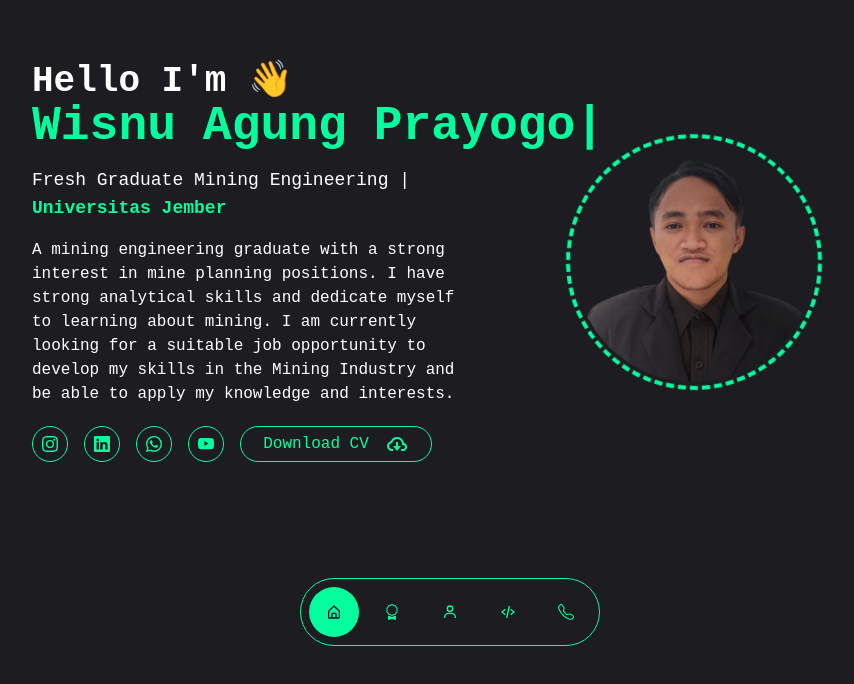
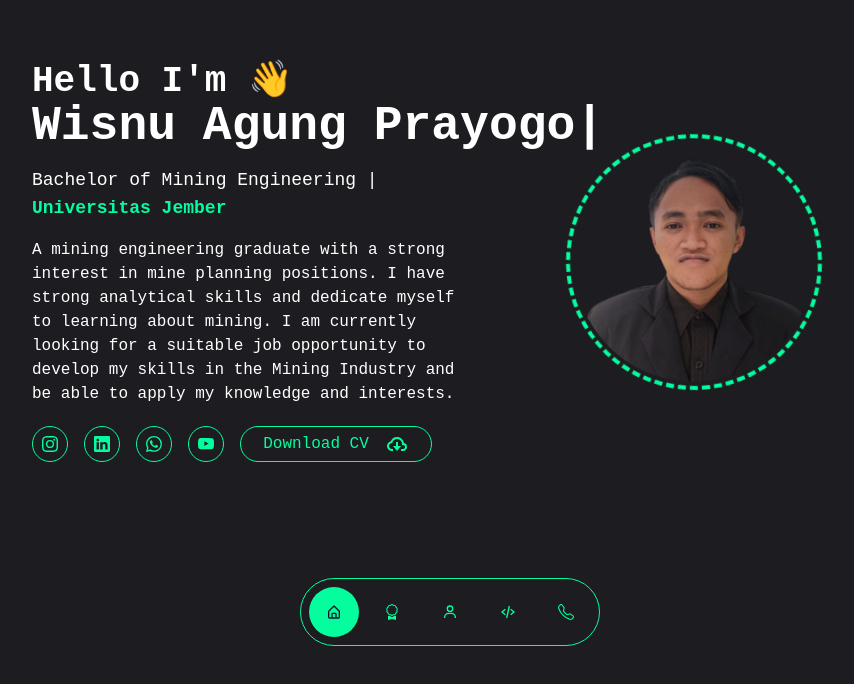
Before and after one commit to redmiii13/wisnu-agung, a React (Vite) app: page / in a window 1280 px wide. Shown: the part 138-822 px from the top of the page, without its empty margins (180-1034 px from the left). Built offline with nearby package versions, Linux system fonts and the light colour scheme.

Commit message:
Update Home.jsx

```diff
--- a/src/pages/Home.jsx
+++ b/src/pages/Home.jsx
@@ -18,7 +18,7 @@ export default function Home() {
       <div className="w-full lg:w-1/2 text-primary mb-10 lg:mb-0 order-2 lg:order-1">
         <h1 className="text-4xl font-semibold text-white">Hello I'm 👋 </h1>
         <span
-          className="inline-block text-4xl lg:text-5xl font-semibold text-primary text-left lg:text-right lg:whitespace-nowrap"
+          className="inline-block text-4xl lg:text-5xl font-semibold text-white text-left lg:text-right lg:whitespace-nowrap"
           style={{ wordSpacing: "-2px" }}
         >
           <TypeAnimation
@@ -31,7 +31,7 @@ export default function Home() {
         </span>
 
         <h2 className="text-lg font-base text-white lg:text-lg mt-4">
-          Fresh Graduate Mining Engineering |{" "}
+         Bachelor of Mining Engineering |{" "}
           <span className="text-primary font-bold"> Universitas Jember </span>
         </h2>
         <p className="text-base text-white max-w-xl lg:text-md mt-4">
@@ -99,7 +99,7 @@ export default function Home() {
         <div className="absolute w-64 h-64 rounded-full border-4 border-dashed border-primary animate-spin duration-900"></div>
         <img
           src="img/wisnu.png"
-          alt="nug"
+          alt="wisnu"
           className="w-60 h-60 object-contain filter brightness-60 relative"
         />
       </div>
```
